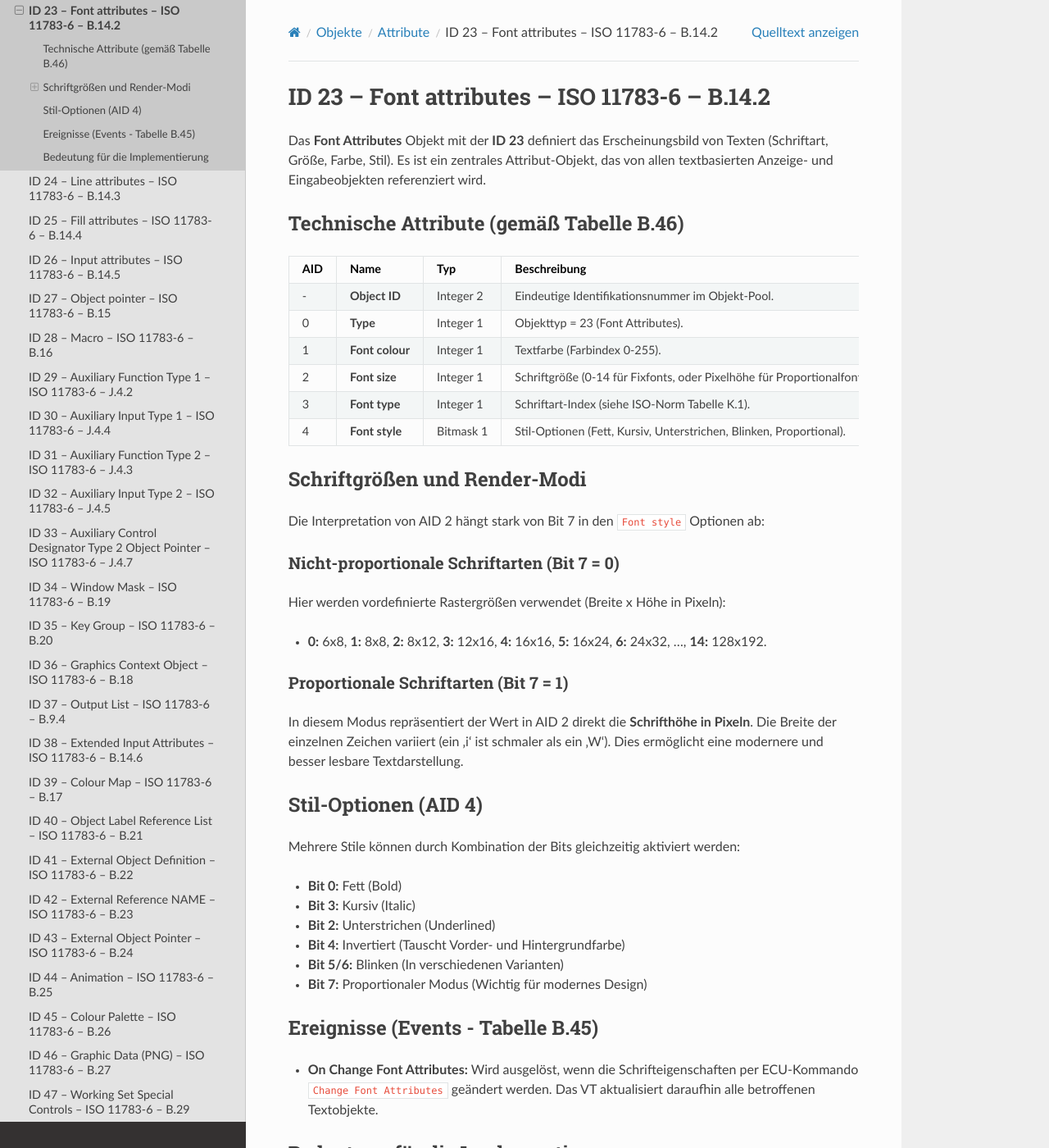
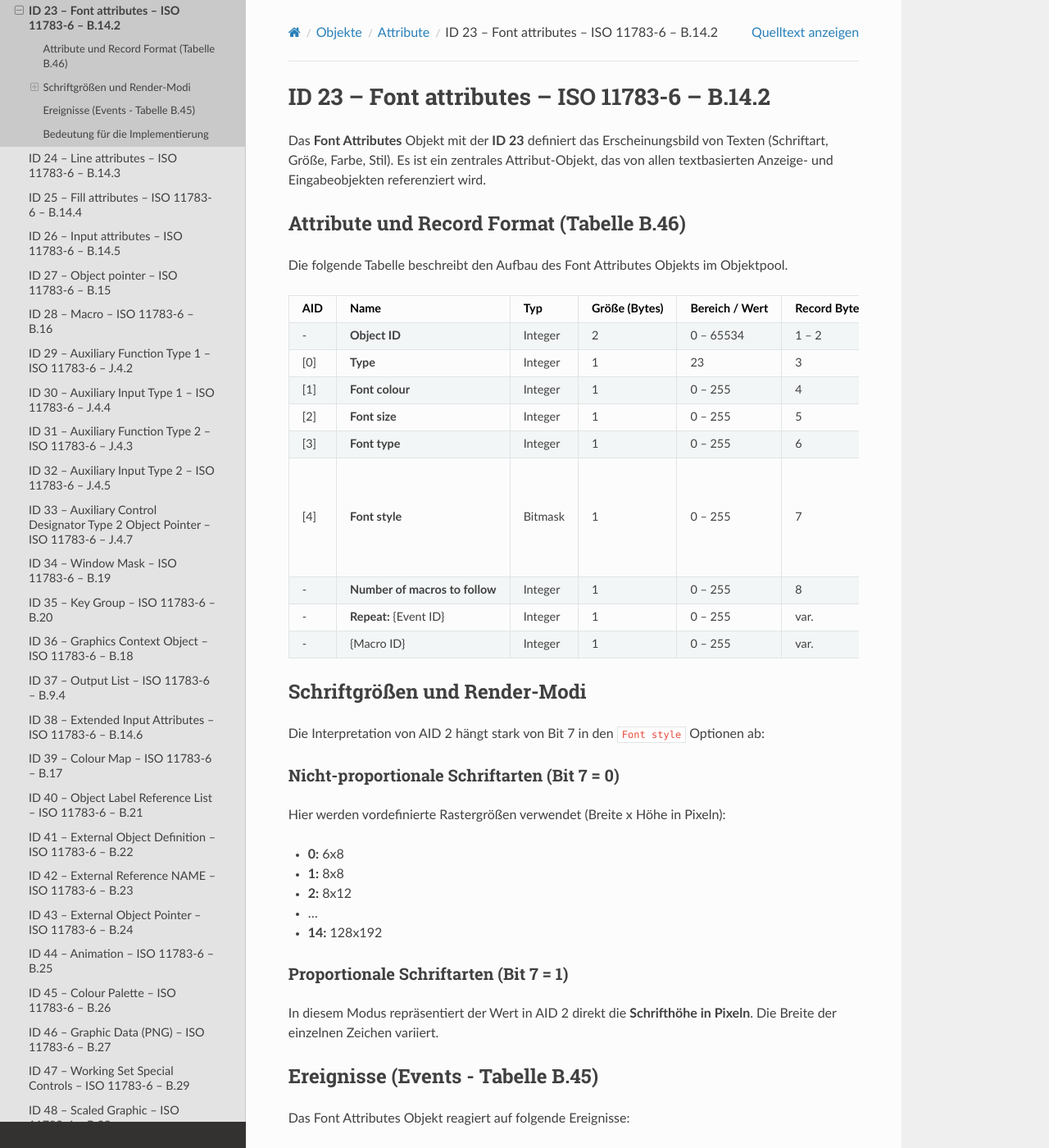
Before and after one commit to Meisterschulen-am-Ostbahnhof-Munchen/ISOBUS-VT-Objects-docs, a Sphinx documentation site: the page built from docs/isobus-objects/ID-23---Font-attributes---ISO-11783-6---B.14.2.md, in a window 1280 px wide and 1400 px high. Shown: the whole window at 82% size. Built offline with Sphinx 7.4.7 and the Read the Docs theme 3.1.0, drawn with Linux system fonts in a browser that asks for light colours; some of the changed text lies outside the part shown.

Commit message:
docs: update Font Attributes (ID 23) with accurate attribute table and record format from ISO 11783-6 Annex B.14.2

```diff
--- a/docs/isobus-objects/ID-23---Font-attributes---ISO-11783-6---B.14.2.md
+++ b/docs/isobus-objects/ID-23---Font-attributes---ISO-11783-6---B.14.2.md
@@ -5,38 +5,42 @@
 
 Das **Font Attributes** Objekt mit der **ID 23** definiert das Erscheinungsbild von Texten (Schriftart, Größe, Farbe, Stil). Es ist ein zentrales Attribut-Objekt, das von allen textbasierten Anzeige- und Eingabeobjekten referenziert wird.
 
-## Technische Attribute (gemäß Tabelle B.46)
+### Attribute und Record Format (Tabelle B.46)
 
-| AID | Name | Typ | Beschreibung |
-| :--- | :--- | :--- | :--- |
-| - | **Object ID** | Integer 2 | Eindeutige Identifikationsnummer im Objekt-Pool. |
-| 0 | **Type** | Integer 1 | Objekttyp = 23 (Font Attributes). |
-| 1 | **Font colour** | Integer 1 | Textfarbe (Farbindex 0-255). |
-| 2 | **Font size** | Integer 1 | Schriftgröße (0-14 für Fixfonts, oder Pixelhöhe für Proportionalfonts). |
-| 3 | **Font type** | Integer 1 | Schriftart-Index (siehe ISO-Norm Tabelle K.1). |
-| 4 | **Font style** | Bitmask 1 | Stil-Optionen (Fett, Kursiv, Unterstrichen, Blinken, Proportional). |
+Die folgende Tabelle beschreibt den Aufbau des Font Attributes Objekts im Objektpool.
+
+| AID | Name | Typ | Größe (Bytes) | Bereich / Wert | Record Byte | Beschreibung |
+| :--- | :--- | :--- | :--- | :--- | :--- | :--- |
+| - | **Object ID** | Integer | 2 | 0 – 65534 | 1 – 2 | Eindeutige ID im Objektpool. |
+| [0] | **Type** | Integer | 1 | 23 | 3 | Objekttyp = Font Attributes. |
+| [1] | **Font colour** | Integer | 1 | 0 – 255 | 4 | Textfarbe. |
+| [2] | **Font size** | Integer | 1 | 0 – 255 | 5 | Schriftgröße (siehe unten). |
+| [3] | **Font type** | Integer | 1 | 0 – 255 | 6 | Zeichensatz (siehe ISO-Tabelle K.1). |
+| [4] | **Font style** | Bitmask | 1 | 0 – 255 | 7 | Bit 0: Bold<br>Bit 1: Crossed Out<br>Bit 2: Underlined<br>Bit 3: Italic<br>Bit 4: Inverted<br>Bit 5: Flashing (Inverted/Style)<br>Bit 6: Flashing (Hidden/Style)<br>Bit 7: Proportional (0=Fixfont, 1=Prop.). |
+| - | **Number of macros to follow** | Integer | 1 | 0 – 255 | 8 | Anzahl der folgenden Makro-Referenzen. |
+| - | **Repeat:** {Event ID} | Integer | 1 | 0 – 255 | var. | Event ID, die das Makro auslöst. |
+| - | {Macro ID} | Integer | 1 | 0 – 255 | var. | Makro ID des auszuführenden Makros. |
 
 ## Schriftgrößen und Render-Modi
 Die Interpretation von AID 2 hängt stark von Bit 7 in den `Font style` Optionen ab:
 
 ### Nicht-proportionale Schriftarten (Bit 7 = 0)
 Hier werden vordefinierte Rastergrößen verwendet (Breite x Höhe in Pixeln):
-*   **0:** 6x8, **1:** 8x8, **2:** 8x12, **3:** 12x16, **4:** 16x16, **5:** 16x24, **6:** 24x32, ..., **14:** 128x192.
+*   **0:** 6x8
+*   **1:** 8x8
+*   **2:** 8x12
+*   ...
+*   **14:** 128x192
 
 ### Proportionale Schriftarten (Bit 7 = 1)
-In diesem Modus repräsentiert der Wert in AID 2 direkt die **Schrifthöhe in Pixeln**. Die Breite der einzelnen Zeichen variiert (ein 'i' ist schmaler als ein 'W'). Dies ermöglicht eine modernere und besser lesbare Textdarstellung.
-
-## Stil-Optionen (AID 4)
-Mehrere Stile können durch Kombination der Bits gleichzeitig aktiviert werden:
-*   **Bit 0:** Fett (Bold)
-*   **Bit 3:** Kursiv (Italic)
-*   **Bit 2:** Unterstrichen (Underlined)
-*   **Bit 4:** Invertiert (Tauscht Vorder- und Hintergrundfarbe)
-*   **Bit 5/6:** Blinken (In verschiedenen Varianten)
-*   **Bit 7:** Proportionaler Modus (Wichtig für modernes Design)
+In diesem Modus repräsentiert der Wert in AID 2 direkt die **Schrifthöhe in Pixeln**. Die Breite der einzelnen Zeichen variiert.
 
 ## Ereignisse (Events - Tabelle B.45)
-*   **On Change Font Attributes:** Wird ausgelöst, wenn die Schrifteigenschaften per ECU-Kommando `Change Font Attributes` geändert werden. Das VT aktualisiert daraufhin alle betroffenen Textobjekte.
+
+Das Font Attributes Objekt reagiert auf folgende Ereignisse:
+
+*   **On Change Font Attributes:** Wird ausgelöst durch das Kommando `Change Font Attributes`. Das VT aktualisiert alle Objekte, die diese Attribute verwenden.
+*   **On Change Attribute:** Reaktion auf generelle Attributänderungen.
 
 ## Bedeutung für die Implementierung
 Font Attributes erlauben ein konsistentes Design. Anstatt bei jedem Textobjekt Farbe und Größe einzeln zu definieren, verweisen alle Objekte auf ein gemeinsames Attribut-Objekt. Ändert man dieses eine Objekt (z. B. von weißer auf gelbe Schrift), ändert sich das gesamte HMI-Erscheinungsbild sofort.
```
